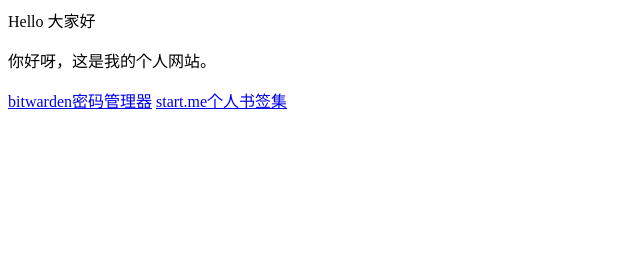
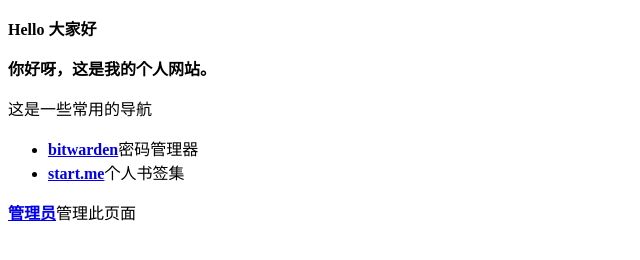
Before and after one commit to chinese1573/chinese1573.github.io, a plain HTML site: page index.html in a window 1280 px wide. Shown: the whole page, without its empty margins (0-640 px from the left). Drawn offline with Linux system fonts and the light colour scheme.

Commit message:
Update index.html

```diff
--- a/index.html
+++ b/index.html
@@ -1,4 +1,17 @@
-<p>Hello 大家好</p>
-<p>你好呀，这是我的个人网站。 </p>
-<a href="https://bitwarden.com/">bitwarden密码管理器</a>
-<a href="https://about.start.me/">start.me个人书签集</a>
+<!DOCTYPE html>
+<html>
+<body>
+ <head>
+ <meta charset="utf-8">
+ <title>测试</title>
+    </head>
+<p><strong>Hello 大家好</strong></p>
+<p><b> 你好呀，这是我的个人网站。 </b></p>
+<p>这是一些常用的导航</p>
+<ul>
+  <li><a href="https://bitwarden.com/" target="_blank"><b>bitwarden</b></a>密码管理器</li>
+  <li><a href="https://about.start.me/" target="_blank"><b>start.me</b></a>个人书签集</li>
+</ul>
+<p><a href="https://github.com/chinese1573/chinese1573.github.io/blob/main/index.html/" target="_blank"><b>管理员</b></a>管理此页面</p>
+</body>
+</html
```
